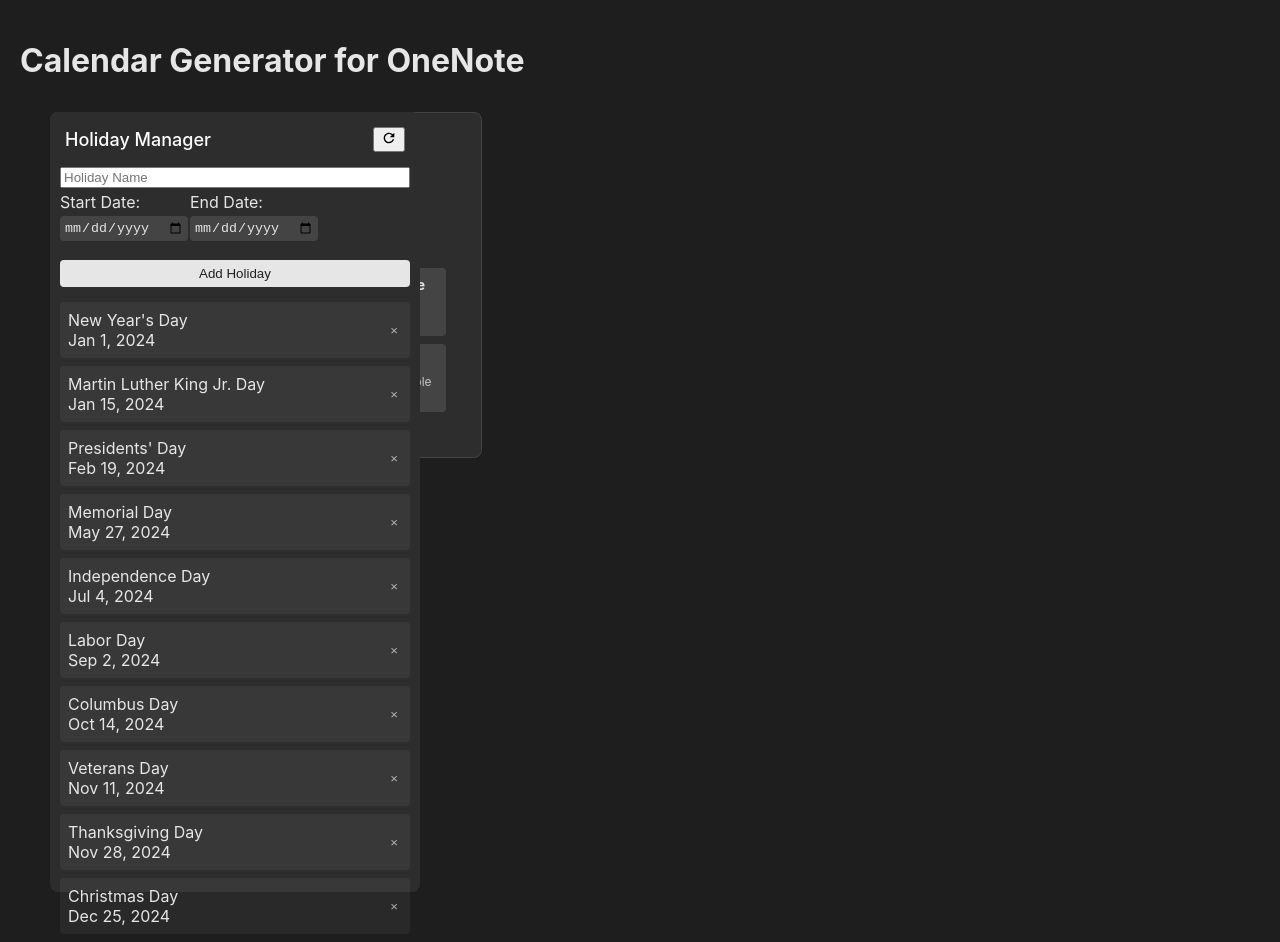
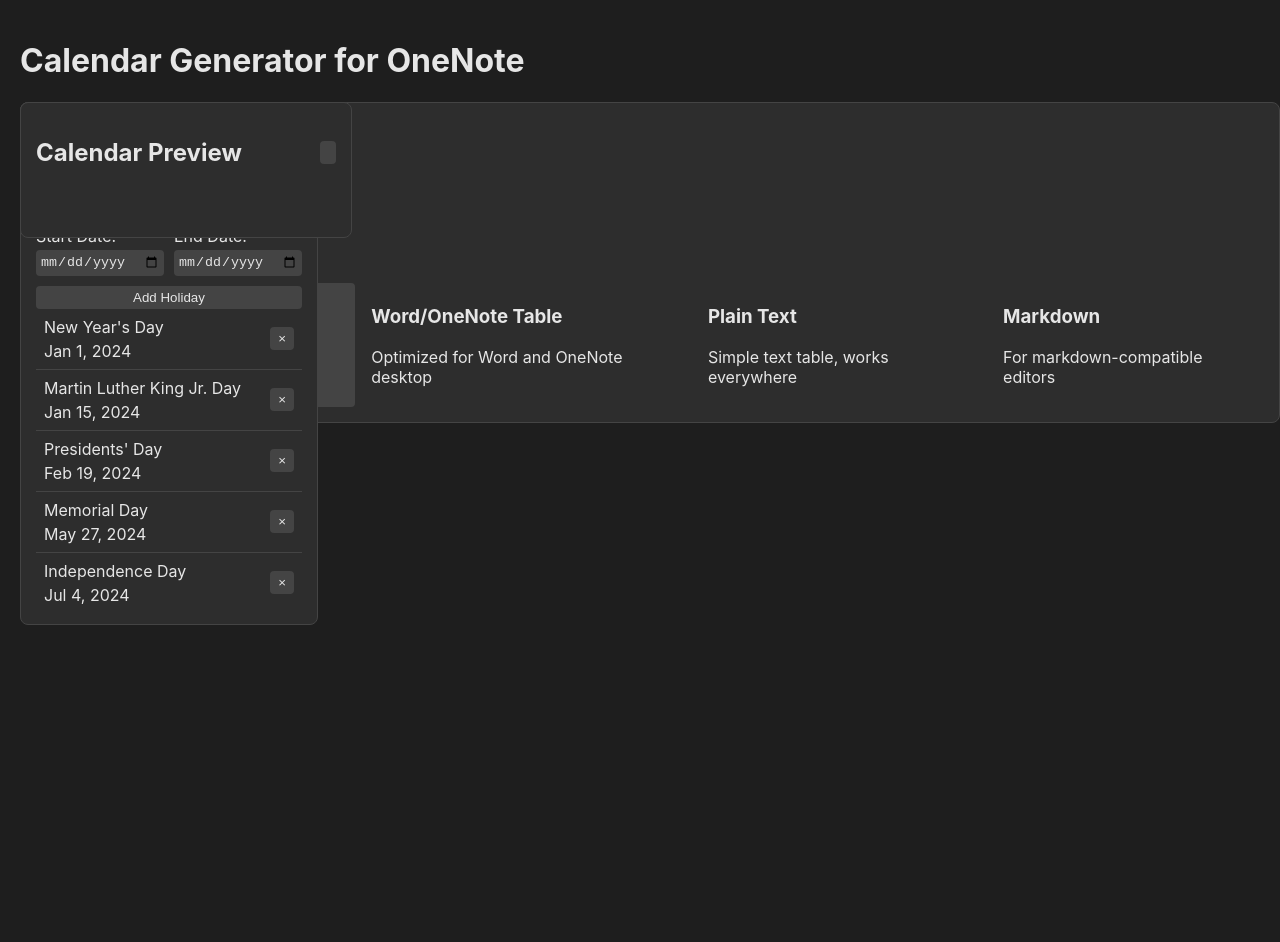
Before and after one commit to LaurenceC/SMPLcalendar, a website built with webpack: page src/index.html in a window 1280 px wide. After the commit the page ends 840 px from the top, so only its background shows below. Built offline with nearby package versions, Linux system fonts and the light colour scheme.

Commit message:
tweaks to unify css

```diff
--- a/src/index.html
+++ b/src/index.html
@@ -5,71 +5,101 @@
     <meta name="viewport" content="width=device-width, initial-scale=1.0">
     <title>Calendar Generator for OneNote</title>
     <style>
+        /* Base styles */
         body {
-            font-family: -apple-system, BlinkMacSystemFont, 'Segoe UI', Roboto, sans-serif;
+            font-family: -apple-system, BlinkMacSystemFont, 'Segoe UI', Roboto, 'Helvetica Neue', Arial, sans-serif;
             background-color: #1E1E1E;
             color: #E6E6E6;
             margin: 0;
-            padding: 10px;
+            padding: 20px;
+            min-height: 100vh;
         }
 
-        .container {
-            position: relative;
-            min-height: 100vh;
-            padding: 10px;
+        /* Common container styles */
+        .controls-container,
+        .holiday-manager,
+        #calendar-preview {
+            background: #2D2D2D;
+            border: 1px solid #444;
+            border-radius: 8px;
+            padding: 15px;
+            margin-bottom: 15px;
         }
 
-        .main-content {
+        /* Header styles */
+        .controls-header,
+        .holiday-header,
+        .preview-header {
+            display: flex;
+            justify-content: space-between;
+            align-items: center;
+            margin-bottom: 15px;
+        }
+
+        /* Input styles */
+        input[type="text"],
+        input[type="date"] {
+            background: #444;
+            border: none;
+            color: #E6E6E6;
+            padding: 4px;
+            border-radius: 4px;
+            width: 120px;
+        }
+
+        /* Button styles */
+        button {
+            background: #444;
+            border: none;
+            color: #E6E6E6;
+            padding: 4px 8px;
+            border-radius: 4px;
+            cursor: pointer;
+        }
+
+        button:hover {
+            background: #555;
+        }
+
+        /* Format options */
+        .format-options {
+            display: flex;
+            gap: 8px;
+            margin-top: 10px;
+        }
+
+        .format-option {
+            padding: 4px 8px;
+            cursor: pointer;
+            border-radius: 4px;
+        }
+
+        .format-option:hover {
+            background: #555;
+        }
+
+        .format-option.selected {
+            background: #444;
+        }
+
+        /* Layout containers */
+        .controls-content,
+        .holiday-content {
+            display: flex;
+            flex-direction: column;
+            gap: 10px;
+            -ms-overflow-style: none;  /* IE and Edge */
+            scrollbar-width: none;  /* Firefox */
+        }
+
+        .controls-content::-webkit-scrollbar,
+        .holiday-content::-webkit-scrollbar {
+            display: none;  /* Chrome, Safari and Opera */
+        }
+
+        .date-inputs {
             display: flex;
             gap: 10px;
-            max-width: 1200px;
-            margin: 0 auto;
-            margin-bottom: 5px;
-            min-height: 200px;
-        }
-
-        .left-content {
-            flex: 1;
-            width: calc(100% - 340px);
-            max-width: 800px;
-        }
-
-        .holiday-manager {
-            background-color: #2D2D2D;
-            padding: 10px;
-            border-radius: 8px;
-            width: 350px;
-            flex-shrink: 0;
-            max-height: calc(100vh - 40px);
-            display: flex;
-            flex-direction: column;
-        }
-
-        .draggable {
-            cursor: move;
-            user-select: none;
-            position: absolute;
-            background-color: #2D2D2D;
-            border-radius: 8px;
-            z-index: 1000;
-        }
-
-        .dragging {
-            opacity: 0.8;
-            box-shadow: 0 4px 8px rgba(0, 0, 0, 0.3);
-        }
-
-        .controls-wrapper {
-            background-color: #2D2D2D;
-            padding: 10px;
-            border-radius: 8px;
-            margin-bottom: 10px;
-        }
-
-        .top-controls {
-            display: flex;
-            gap: 10px;
-            align-items: flex-start;
             flex-wrap: wrap;
         }
 
@@ -77,279 +107,18 @@
             display: flex;
             flex-direction: column;
             gap: 4px;
-            width: 120px;
         }
 
-        .date-input label {
-            white-space: nowrap;
-            min-width: 80px;
-        }
-
-        input[type="date"] {
-            background: #444;
-            border: none;
-            color: #E6E6E6;
-            padding: 4px;
-            border-radius: 4px;
-            width: 100%;
-            min-width: 100px;
-        }
-
-        .checkbox-label {
-            display: flex;
-            align-items: center;
-            gap: 6px;
-            color: #E6E6E6;
-            cursor: pointer;
-        }
-
-        .format-controls {
-            display: grid;
-            grid-template-columns: repeat(auto-fit, minmax(150px, 1fr));
-            gap: 8px;
-        }
-
-        .format-option {
-            background-color: #363636;
-            padding: 8px;
-            border-radius: 4px;
-            cursor: pointer;
-            transition: all 0.2s ease;
-            border: 1px solid transparent;
-        }
-
-        .format-option:hover {
-            background-color: #404040;
-            transform: translateY(-1px);
-            border-color: #666;
-        }
-
-        .format-option.selected {
-            background-color: #E6E6E6;
-            color: #1E1E1E;
-            border-color: #E6E6E6;
-            transform: translateY(0);
-        }
-
-        .format-option h3 {
-            margin: 0 0 5px 0;
-            font-size: 14px;
-        }
-
-        .format-option p {
-            margin: 0;
-            font-size: 12px;
-            opacity: 0.8;
-        }
-
-        .button-group {
-            display: flex;
-            justify-content: flex-end;
-            margin-top: 10px;
-        }
-
-        .button {
-            background-color: #E6E6E6;
-            color: #1E1E1E;
-            border: none;
-            padding: 6px 12px;
-            border-radius: 4px;
-            cursor: pointer;
-            font-weight: 500;
-            transition: background-color 0.2s;
-        }
-
-        .button:hover {
-            background-color: #d0d0d0;
-        }
-
-        .preview {
+        /* Holiday list */
+        .holiday-list {
+            max-height: 300px;
             overflow-y: auto;
-            padding: 10px;
-            color: #E6E6E6;
-            border-radius: 2px;
-            height: 30vh;
-            transition: height 0.3s ease;
             -ms-overflow-style: none;  /* IE and Edge */
             scrollbar-width: none;  /* Firefox */
         }
 
-        .preview::-webkit-scrollbar {
-            display: none;
-        }
-
-        .success-message {
-            position: fixed;
-            bottom: 10px;
-            right: 10px;
-            background-color: #E6E6E6;
-            color: #1E1E1E;
-            padding: 8px 16px;
-            border-radius: 4px;
-            opacity: 0;
-            transition: opacity 0.3s;
-        }
-
-        .success-message.show {
-            opacity: 1;
-        }
-
-        /* Common styles for all draggable containers */
-        .controls {
-            background-color: #2D2D2D;
-            border: 1px solid #444;
-            border-radius: 8px;
-            padding: 15px;
-            width: 400px;
-            display: flex;
-            flex-direction: column;
-            position: fixed;
-            z-index: 1000;
-        }
-
-        .controls-content {
-            padding: 10px;
-            color: #E6E6E6;
-            border-radius: 2px;
-            -ms-overflow-style: none;  /* IE and Edge */
-            scrollbar-width: none;  /* Firefox */
-        }
-
-        .controls-content::-webkit-scrollbar {
-            display: none;
-        }
-
-        /* Header styles */
-        .controls-header, .preview-header, .holiday-manager-header {
-            display: flex;
-            justify-content: space-between;
-            align-items: center;
-            margin-bottom: 10px;
-            cursor: move;
-            padding: 5px;
-            user-select: none;
-        }
-
-        .controls-title, .preview-title, .holiday-manager-title {
-            margin: 0;
-            color: white;
-            font-size: 18px;
-            font-weight: 500;
-        }
-
-        /* Content areas */
-        .holiday-manager-content, .preview {
-            padding: 10px;
-            color: #E6E6E6;
-            border-radius: 2px;
-            transition: height 0.3s ease;
-            -ms-overflow-style: none;  /* IE and Edge */
-            scrollbar-width: none;  /* Firefox */
-        }
-
-        .holiday-manager-content::-webkit-scrollbar,
-        .preview::-webkit-scrollbar {
-            display: none;
-        }
-
-        /* Calendar preview specific */
-        #calendar-preview {
-            display: none;
-        }
-
-        /* Hide/Close button styles */
-        .hide-preview, .close-button {
-            background: none;
-            border: none;
-            color: #E6E6E6;
-            cursor: pointer;
-            padding: 4px;
-            display: flex;
-            align-items: center;
-            transition: color 0.3s;
-            opacity: 0.7;
-        }
-
-        .hide-preview:hover, .close-button:hover {
-            color: #8F8FFF;
-            opacity: 1;
-        }
-
-        .hide-preview svg, .close-button svg {
-            width: 16px;
-            height: 16px;
-        }
-
-        /* Format options */
-        .format-options {
-            display: flex;
-            gap: 10px;
-            margin-bottom: 15px;
-        }
-
-        .format-option {
-            background: #444;
-            border: none;
-            color: #E6E6E6;
-            padding: 8px 12px;
-            border-radius: 4px;
-            cursor: pointer;
-            transition: all 0.3s ease;
-        }
-
-        .format-option:hover {
-            background: #555;
-        }
-
-        .format-option.selected {
-            background: #8F8FFF;
-            color: white;
-        }
-
-        /* Form elements */
-        .date-inputs {
-            display: flex;
-            gap: 10px;
-            margin-bottom: 15px;
-        }
-
-        input[type="date"] {
-            background: #444;
-            border: none;
-            color: #E6E6E6;
-            padding: 4px;
-            border-radius: 4px;
-            flex: 1;
-        }
-
-        input[type="checkbox"] {
-            margin-right: 8px;
-        }
-
-        .checkbox-label {
-            display: flex;
-            align-items: center;
-            color: #E6E6E6;
-            user-select: none;
-        }
-
-        /* Holiday manager specific */
-        .holiday-form {
-            display: flex;
-            flex-direction: column;
-            gap: 4px;
-            margin-bottom: 15px;
-        }
-
-        .holiday-dates {
-            display: flex;
-            gap: 10px;
-        }
-
-        .holiday-list {
-            list-style: none;
-            padding: 0;
-            margin: 0;
+        .holiday-list::-webkit-scrollbar {
+            display: none;  /* Chrome, Safari and Opera */
         }
 
         .holiday-item {
@@ -357,28 +126,35 @@
             justify-content: space-between;
             align-items: center;
             padding: 8px;
-            border-radius: 4px;
-            background: rgba(255, 255, 255, 0.05);
-            margin-bottom: 8px;
+            border-bottom: 1px solid #444;
         }
 
-        .holiday-item:hover {
-            background: rgba(255, 255, 255, 0.1);
+        .holiday-info {
+            display: flex;
+            flex-direction: column;
+            gap: 4px;
         }
 
-        .delete-holiday {
-            background: none;
-            border: none;
-            color: #E6E6E6;
-            cursor: pointer;
-            padding: 4px;
-            opacity: 0.7;
-            transition: all 0.3s ease;
+        /* Calendar preview */
+        .preview {
+            overflow: auto;
+            padding: 10px;
+            background: #2D2D2D;
+            -ms-overflow-style: none;  /* IE and Edge */
+            scrollbar-width: none;  /* Firefox */
         }
 
-        .delete-holiday:hover {
-            color: #FF4F4F;
-            opacity: 1;
+        .preview::-webkit-scrollbar {
+            display: none;  /* Chrome, Safari and Opera */
+        }
+
+        #calendar-preview {
+            position: fixed;
+            min-width: 300px;
+            max-width: 90vw;
+            max-height: 90vh;
+            z-index: 1000;
+            cursor: move;
         }
     </style>
 </head>
@@ -387,13 +163,13 @@
         <h1>Calendar Generator for OneNote</h1>
 
         <div class="main-content">
-            <div class="controls draggable">
+            <div class="controls-container draggable">
                 <div class="controls-header">
                     <h3 class="controls-title">Calendar Controls</h3>
                 </div>
                 <div class="controls-content">
-                    <div class="controls-wrapper">
                     <div class="top-controls">
+                        <div class="date-inputs">
                             <div class="date-input">
                                 <label for="startDate">Start Date:</label>
                                 <input type="date" id="startDate" name="startDate">
@@ -402,13 +178,14 @@
                                 <label for="endDate">End Date:</label>
                                 <input type="date" id="endDate" name="endDate">
                             </div>
+                        </div>
                         <label class="checkbox-label">
                             <input type="checkbox" id="dimWeekends" name="dimWeekends">
                             Dim Weekends
                         </label>
                     </div>
 
-                        <div class="format-controls">
+                    <div class="format-options">
                         <div class="format-option selected" data-format="html">
                             <h3>HTML Table</h3>
                             <p>Rich formatting, best for OneNote Online</p>
@@ -428,7 +205,6 @@
                     </div>
                 </div>
             </div>
-            </div>
 
             <div id="calendar-preview" class="draggable">
                 <div class="preview-header">
@@ -443,17 +219,16 @@
             </div>
 
             <div class="holiday-manager draggable">
-                <div class="holiday-manager-header">
-                    <h3 class="holiday-manager-title">Holiday Manager</h3>
+                <div class="holiday-header">
+                    <h3 class="holiday-title">Holiday Manager</h3>
                     <button class="reset-holidays" title="Reset to default US holidays">
                         <svg viewBox="0 0 24 24" width="16" height="16">
                             <path fill="currentColor" d="M17.65 6.35A7.958 7.958 0 0012 4c-4.42 0-7.99 3.58-7.99 8s3.57 8 7.99 8c3.73 0 6.84-2.55 7.73-6h-2.08A5.99 5.99 0 0112 18c-3.31 0-6-2.69-6-6s2.69-6 6-6c1.66 0 3.14.69 4.22 1.78L13 11h7V4l-2.35 2.35z"/>
                         </svg>
                     </button>
                 </div>
-                <div class="holiday-form">
+                <div class="holiday-content">
                     <input type="text" id="holidayName" placeholder="Holiday Name" />
-                    <div class="holiday-dates">
                     <div class="date-inputs">
                         <div class="date-input">
                             <label for="holidayStartDate">Start Date:</label>
@@ -462,7 +237,6 @@
                         <div class="date-input">
                             <label for="holidayEndDate">End Date:</label>
                             <input type="date" id="holidayEndDate" />
-                            </div>
                         </div>
                     </div>
                     <button id="addHoliday" class="button">Add Holiday</button>
```
Lines whose indentation alone changed are shown as unchanged.
